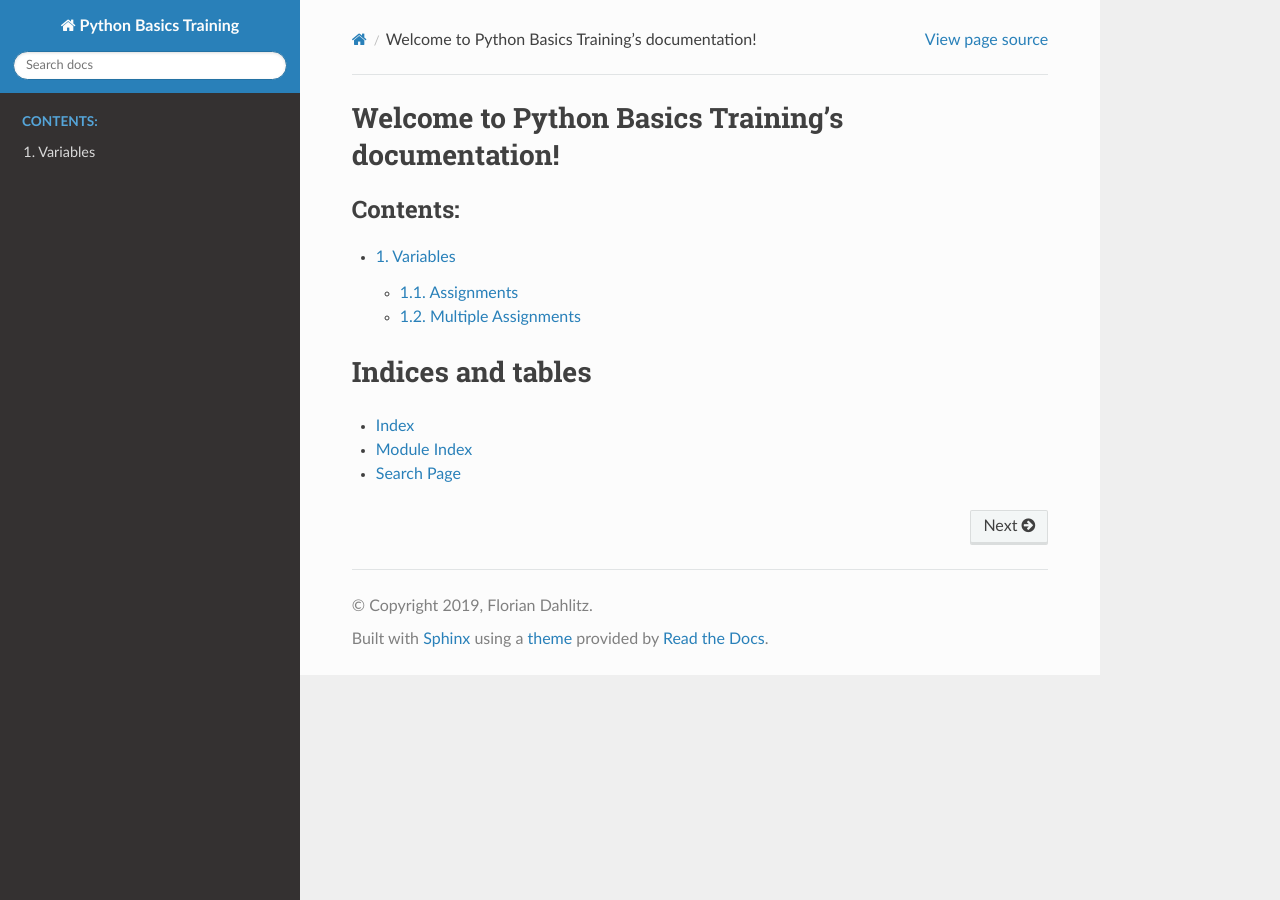
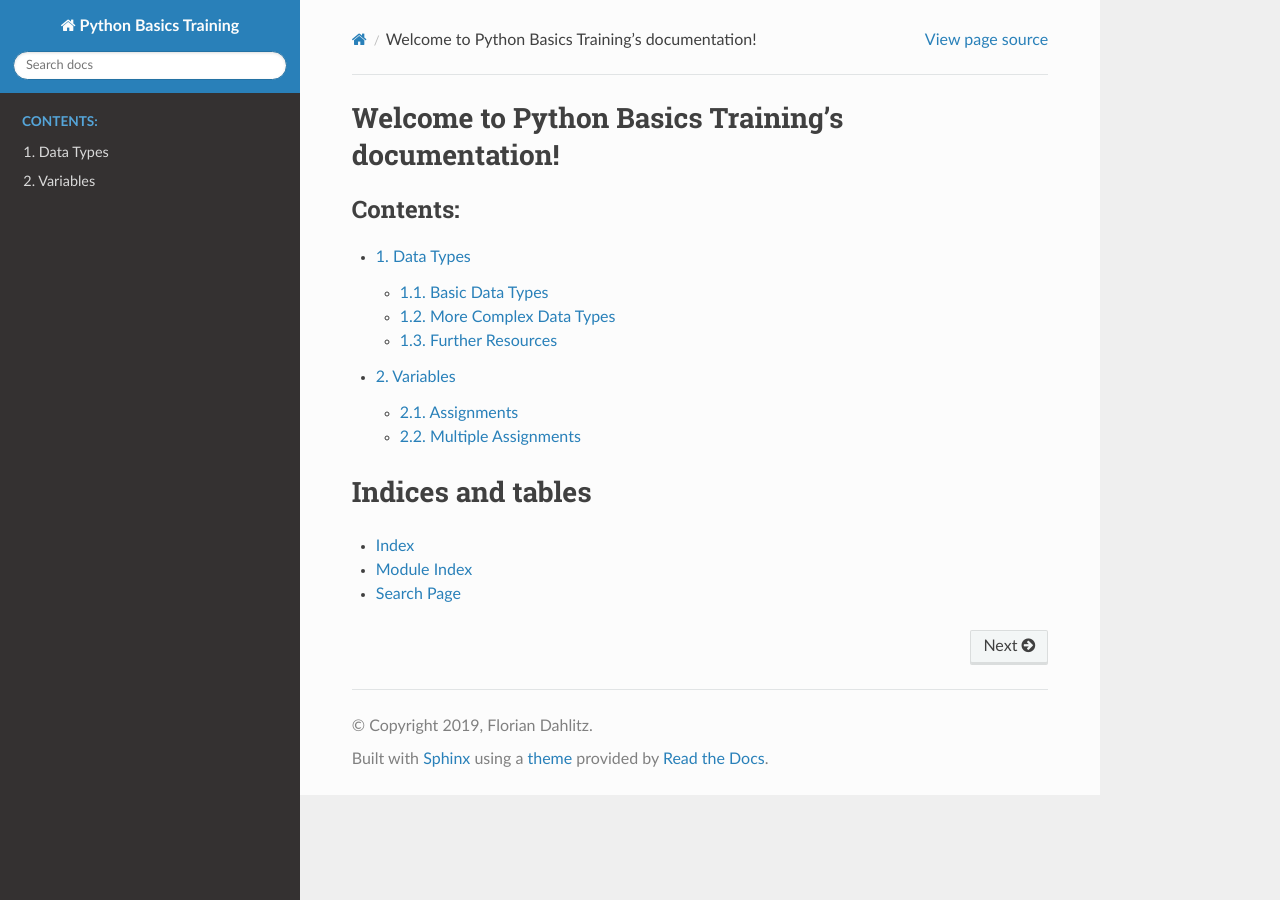
Before and after one commit to DahlitzFlorian/python-training-beginners, a Sphinx documentation site: the page built from docs/index.rst, in a window 1280 px wide. Built offline with Sphinx 7.4.7 and the Read the Docs theme 2.0.0, drawn with Linux system fonts in a browser that asks for light colours; some of the changed lines change nothing that is shown.

Commit message:
feat(docs): add basic data types

````diff
--- /dev/null
+++ b/docs/data_types.md
@@ -0,0 +1,106 @@
+# Data Types
+
+This section covers Python's basic data types such as numeric (`int` and `float`), string (`str`) and boolean (`bool`) types as well as a few more complex data types, which are essential for programming in Python: Lists (`list`), Tuples (`tuple`), Dictionaries (`dict`), and Sets (`set`).
+
+
+## Basic Data Types
+
+
+### Integers
+
+Whenever you want to represent integers in Python, the built-in `int` data type is used.
+It's worth to note, that Python's `int` data type has effectively no limit - though it's limited by the amount of available memory.
+
+Examples of integers: `1`, `2`, `9999999`, `-5000`.
+
+
+### Floating-Point Numbers
+
+Unlike other programming languages, Python has only one built-in data type to represent floating-point numbers: `float`.
+You can create a floating-point number by using a decimal point or the scientific notation.
+
+Examples: `4.3`, `4.3e-5` (= `0.000043`), `.5` (= `0.5`), `3.` (= `3.0`).
+
+
+### Complex Number
+
+Complex Numbers are beyond the scope of this training.
+However, here is an example of a complex number representation in Python: `2+3j`.
+
+
+### Strings
+
+Everything surrounded by quotation marks is considered a string.
+Python does't distiguish between single characters or a number of characters: They are all strings (type: `str`).
+Please note, that it's not important whether you use single quotes `'` or double quotes `"` to mark something as a string.
+Be sure to check out the examples below to get a sense of how both types of quotes behave if used together.
+
+> **Note:** The official style guide for Python code is defined in [PEP 8][pep8].
+> Although it doesn't make any recommondation, which type of quotes to use, it's common practise to use double quotes whenever possible.
+
+The following examples are executed in the Python REPL.
+
+```python
+>>> "Hello World"
+'Hello World'
+>>> 'Hello World'
+'Hello World'
+>>> "Something with 'single quotes' in it."
+"Something with 'single quotes' in it."
+>>> 'Double quotes "surrounded" by single quotes'
+'Double quotes "surrounded" by single quotes'
+```
+
+If you want to use double quotes inside a string surrounded by double quotes, you need to escape the inner double quotes as shown in the following example.
+
+```python
+>>> "I want to name my own Cafe \"Berlin Cafe\"."
+'I want to name my own Cafe "Berlin Cafe".'
+```
+
+A list of escape sequences can be found in the [Further Resources](#further-resources) part of this section.
+
+There exist a third way to define a string.
+In this case you use triple quotes to surround a set of characters: `'''` or `"""`.
+Strings created with triple quotes allow you to use quotes and the newline-character without escaping them.
+To learn more about them, check out [this article][realpythondatatypes].
+
+
+### Booleans
+
+Booleans are quite easy to understand: The value is either `True` or `False`.
+They are mostly used in conditional statements or to show, whether something exists or not.
+
+```python
+>>> x = True
+>>> type(x)
+<class 'bool'>
+>>> x = False
+>>> x
+False
+```
+
+
+## More Complex Data Types
+
+
+### Lists
+
+
+### Tuples
+
+
+### Dictionaries
+
+
+### Sets
+
+
+## Further Resources
+
+- [Real Python: Basic Data Types in Python][realpythondatatypes]
+- [Python 3 Escape Sequences](https://www.quackit.com/python/reference/python_3_escape_sequences.cfm)
+
+
+[pep8]: https://www.python.org/dev/peps/pep-0008/
+[realpythondatatypes]: https://realpython.com/python-data-types
--- a/docs/index.rst
+++ b/docs/index.rst
@@ -11,6 +11,7 @@ Welcome to Python Basics Training's documentation!
    :caption: Contents:
    :numbered:
 
+   data_types
    variables
 
 
````
